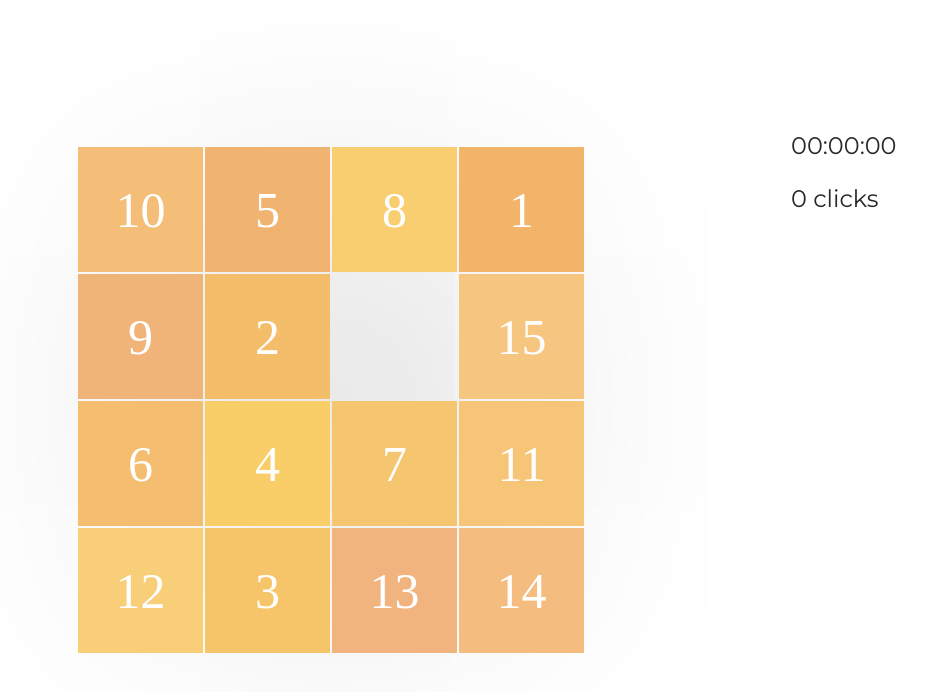
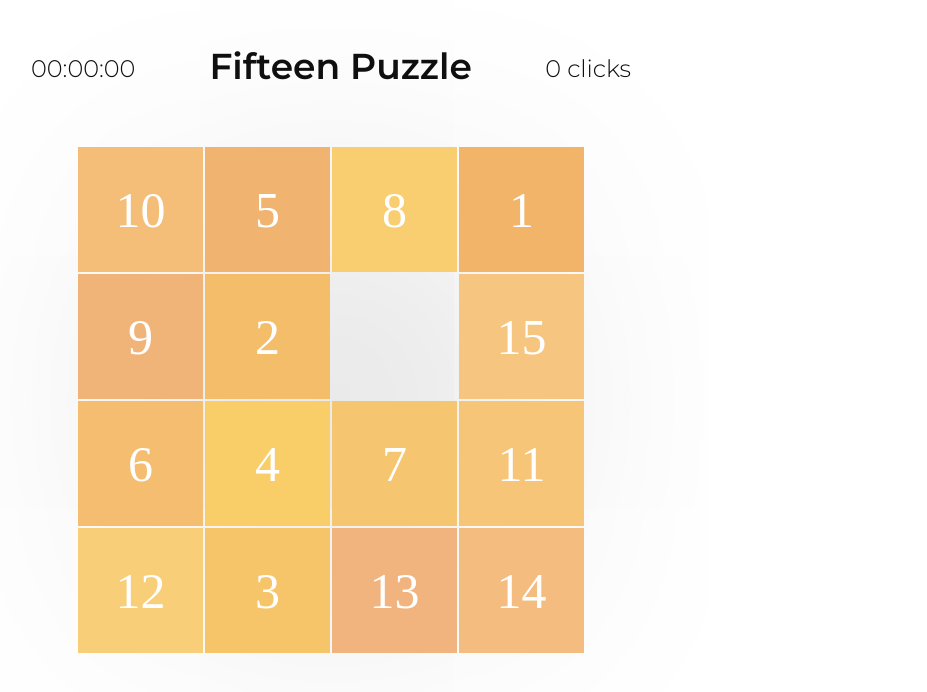
Before and after one commit to MateCon/fifteen-puzzle, a React (Create React App) app: page / in a window 1280 px wide. Shown: the top 692 px of the page, without its empty margins (309-1236 px from the left). Built offline with nearby package versions, Linux system fonts and the light colour scheme.

Commit message:
move stats

```diff
--- a/src/components/Grid/Grid.scss
+++ b/src/components/Grid/Grid.scss
@@ -8,23 +8,29 @@
 	box-shadow: 0 0 300px 200px rgba(0, 0, 0, 0.1);
 }
 
-.win-message {
-	font-size: 2em;
-	font-weight: bold;
-	color: rgb(40, 40, 40);
-	position: absolute;
-	top: 55px;
-	left: 50%;
-	transform: translateX(-50%);
-}
-
 .stats {
-	width: 100px;
+	width: 90%;
+	max-width: 600px;
 	font-family: "Ubuntu Mono";
 	font-size: 1.5em;
-	color: rgb(40, 40, 40);
+	color: rgb(15, 15, 15);
+	font-weight: 300;
 	position: absolute;
-	top: 55px;
-	left: 100%;
-	transform: translate(-180%, 40%);
+	top: 30px;
+	left: 50%;
+	transform: translate(-50%, 0);
+	display: flex;
+	flex-direction: row;
+	justify-content: space-between;
+
+	h1 {
+		font-size: 1.5em;
+		font-weight: 600;
+		color: rgb(15, 15, 15);
+		margin: 14px;
+	}
+
+	:first-child {
+		width: 105px;
+	}
 }
--- a/src/components/Grid/Grid.tsx
+++ b/src/components/Grid/Grid.tsx
@@ -104,6 +104,7 @@ const Grid: FC = () => {
         </Modal>
         <div className='stats'>
             <p>{getTimeFormatted(0)}</p>
+            <h1>Fifteen Puzzle</h1>
             <p>{clickCount} clicks</p>
         </div>
         {
```
